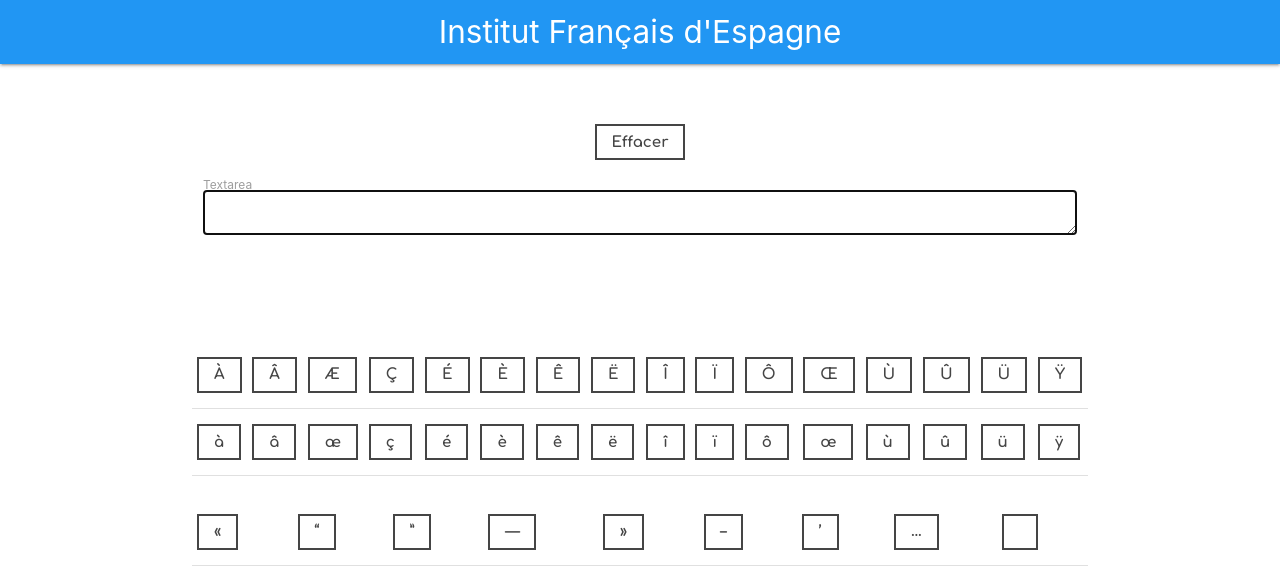
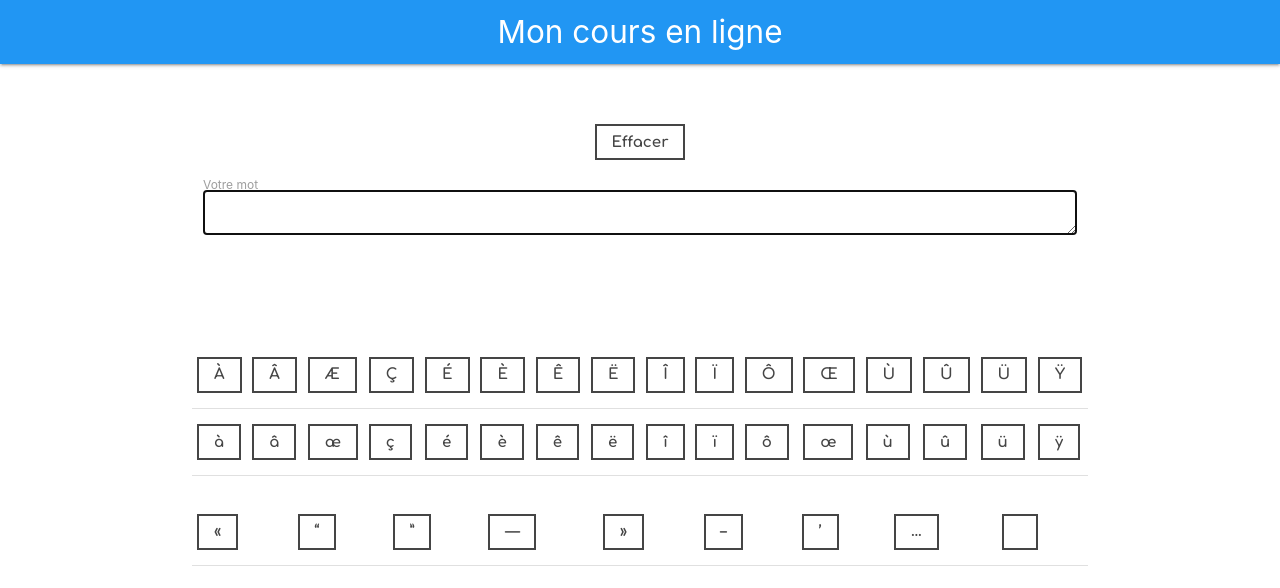
Before and after one commit to tvast/clavierVirtuel, a plain HTML site: page index.html in a window 1280 px wide. Drawn offline with nearby package versions, Linux system fonts and the light colour scheme.

Commit message:
clean stuff

```diff
--- a/index.html
+++ b/index.html
@@ -82,7 +82,7 @@
 				<body onload="conversion.saisie.focus()">
 					<nav>
 						<div class="nav-wrapper blue">
-							<a href="#!" class="brand-logo center">Institut Français d'Espagne</a>
+							<a href="#!" class="brand-logo center">Mon cours en ligne</a>
 
 						</div>
 					</nav>
@@ -106,7 +106,7 @@
 										<div class="row">
 											<div class="input-field col s12">
 												<textarea name="saisie" id="bar" rows="8" onkeyup="transcrire()" class="cadr" class="materialize-textarea"></textarea>
-												<label for="textarea1">Textarea</label>
+												<label for="textarea1">Votre mot</label>
 											</div>
 										</div>
 									</form>
```
